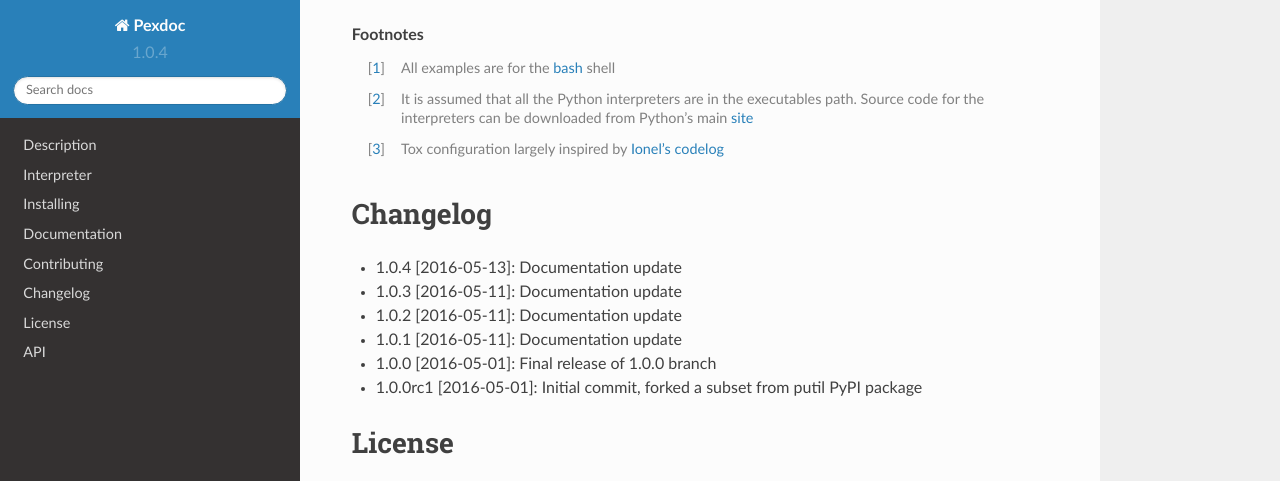
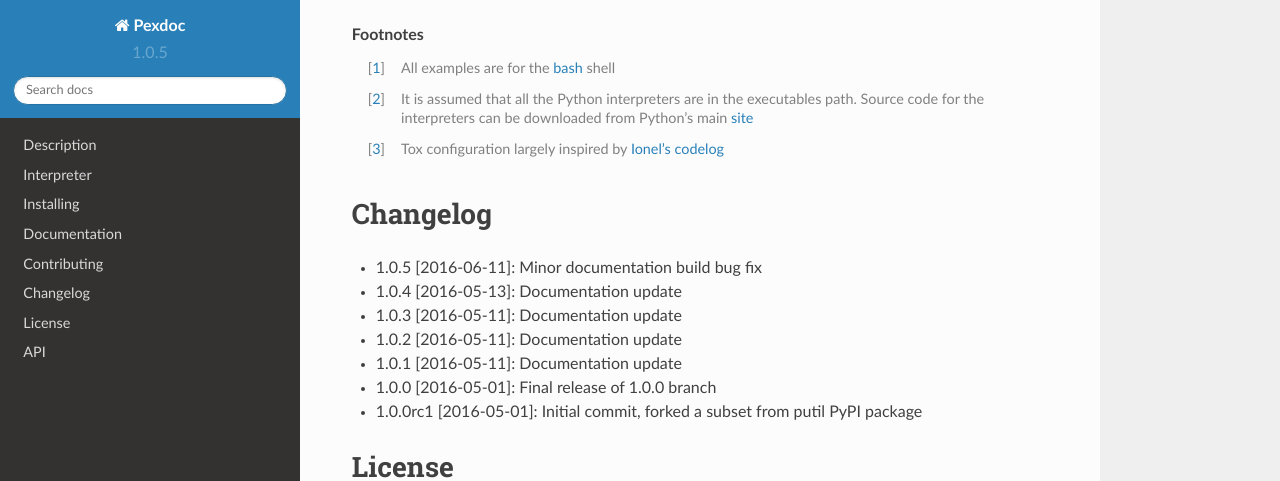
Before and after one commit to pmacosta/pexdoc, a Sphinx documentation site: the page built from docs/index.rst, in a window 1280 px wide and 900 px high, scrolled down 4187 px, cut to the strip 0-481 px from the top of the window. Built offline with Sphinx 7.4.7 and the Read the Docs theme 2.0.0, drawn with Linux system fonts in a browser that asks for light colours.

Commit message:
Minor documentation build bug fix

```diff
--- a/CHANGELOG.rst
+++ b/CHANGELOG.rst
@@ -4,6 +4,8 @@
 
 Changelog
 =========
+
+* 1.0.5 [2016-06-11]: Minor documentation build bug fix
 
 * 1.0.4 [2016-05-13]: Documentation update
 
--- a/docs/conf.py
+++ b/docs/conf.py
@@ -59,9 +59,9 @@
 # built documents.
 #
 # The short X.Y version.
-version = '1.0.4'
+version = '1.0.5'
 # The full version, including alpha/beta/rc tags.
-release = '1.0.4'
+release = '1.0.5'
 
 # The language for content autogenerated by Sphinx. Refer to documentation
 # for a list of supported languages.
@@ -368,7 +368,7 @@
 # Eliminate warnings from non-local images (i.e. badges)
 # From https://stackoverflow.com/questions/12772927/
 # specifying-an-online-image-in-sphinx-restructuredtext-format
-def _warn_node(self, msg, node):
+def _warn_node(self, msg, node, **kwargs):
     if not msg.startswith('nonlocal image URI found:'):
         self._warnfunc(msg, '%s:%s' % get_source_line(node))
 sphinx.environment.BuildEnvironment.warn_node = _warn_node
--- a/pexdoc/version.py
+++ b/pexdoc/version.py
@@ -7,7 +7,7 @@
 ###
 # Global variables
 ###
-VERSION_INFO = (1, 0, 4, 'final', 0)
+VERSION_INFO = (1, 0, 5, 'final', 0)
 
 
 ###
```
